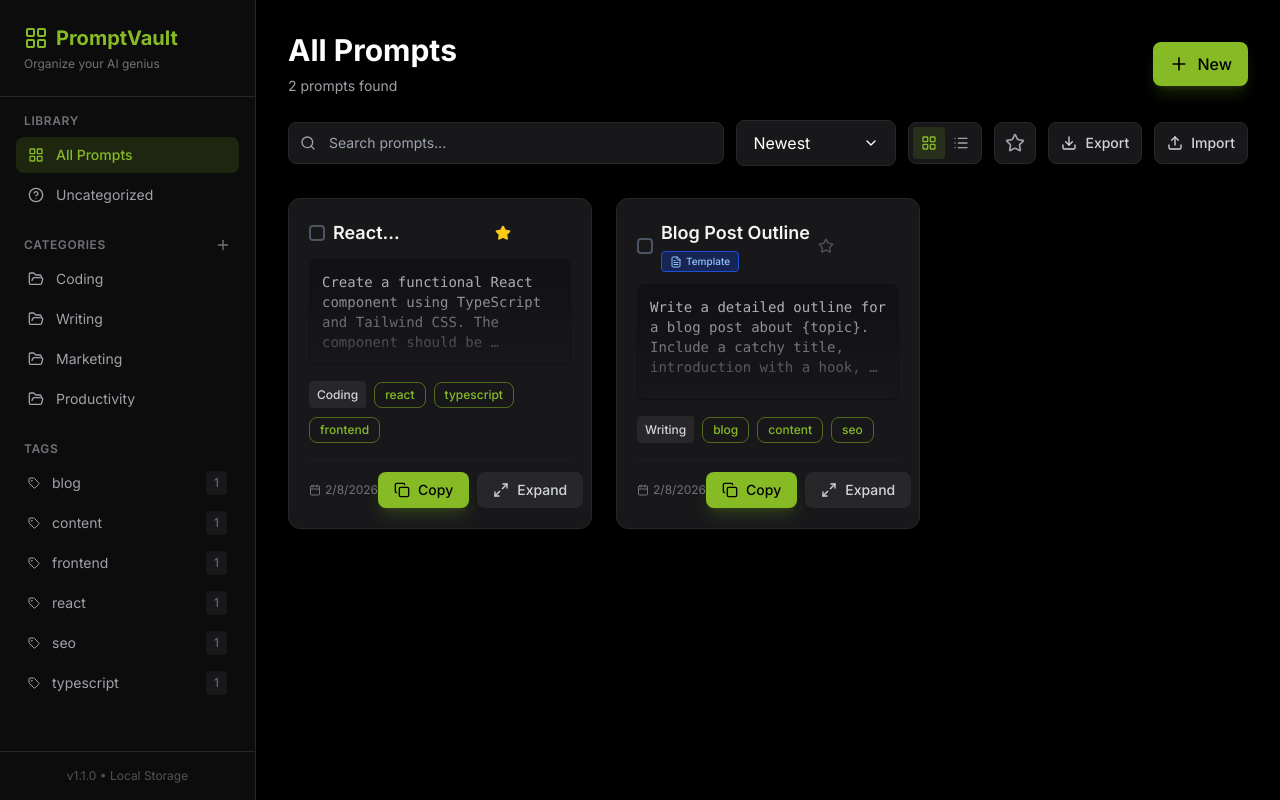
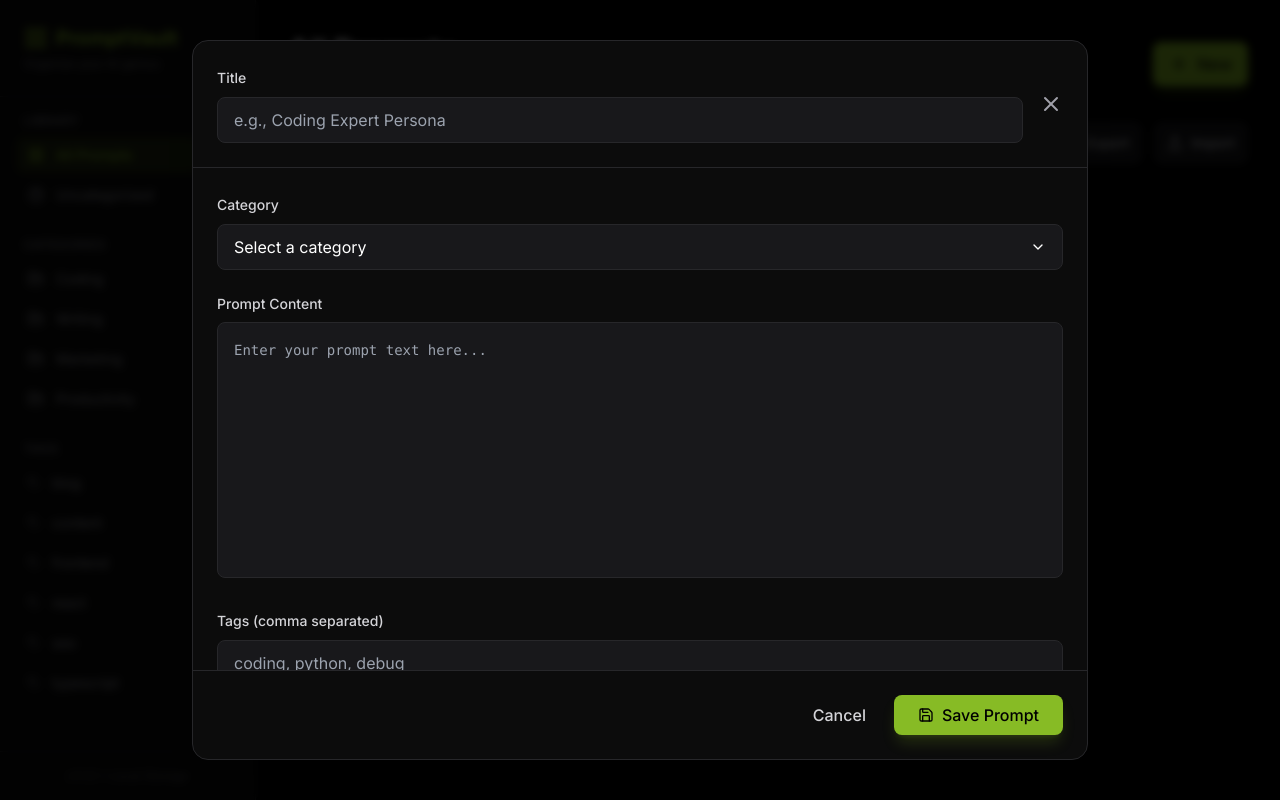
Before and after one commit to DochertyDev/PromptVault, a React (Vite) app: page / in a window 1280 px wide. Both pictures are taken after a click on the button "New". Built offline with nearby package versions, Linux system fonts and the light colour scheme.

Commit message:
New button fix

```diff
--- a/components/CombinedPromptModal.tsx
+++ b/components/CombinedPromptModal.tsx
@@ -39,7 +39,8 @@ export function CombinedPromptModal({
   const [isFavorite, setIsFavorite] = useState(false);
 
   useEffect(() => {
-    if (isOpen && prompt) {
+    if (isOpen) {
+      if (prompt) {
         setTitle(prompt.title);
         setContent(prompt.content);
         setCategoryId(prompt.categoryId);
@@ -48,12 +49,24 @@ export function CombinedPromptModal({
         setIsFavorite(prompt.isFavorite);
         setIsEditing(mode === 'edit'); // Set editing mode based on prop
         setCopied(false);
+      } else if (mode === 'edit') {
+        // Creating a new prompt
+        setTitle('');
+        setContent('');
+        setCategoryId('');
+        setTags('');
+        setIsTemplate(false);
+        setIsFavorite(false);
+        setIsEditing(true);
+        setCopied(false);
+      }
     }
   }, [isOpen, prompt, mode]);
 
-  if (!isOpen || !prompt) return null;
+  if (!isOpen) return null;
 
   const handleCopy = () => {
+    if (!prompt) return;
     if (prompt.isTemplate && onTemplateRequest) {
       onTemplateRequest(prompt);
     } else {
@@ -69,7 +82,7 @@ export function CombinedPromptModal({
       return;
     }
     onSave({
-      id: prompt.id,
+      id: prompt?.id,
       title,
       content,
       categoryId,
@@ -114,21 +127,23 @@ export function CombinedPromptModal({
               </div>
             ) : (
               <>
-                <h2 className="text-xl font-bold text-white mb-2">{prompt.title}</h2>
+                <h2 className="text-xl font-bold text-white mb-2">{prompt?.title || 'New Prompt'}</h2>
                 <div className="flex items-center gap-2 flex-wrap">
-                  {prompt.isTemplate && (
+                  {prompt?.isTemplate && (
                     <span className="inline-flex items-center gap-1 px-3 py-1 rounded-lg text-xs font-medium bg-blue-950 text-blue-300 border border-blue-700">
                       Template
                     </span>
                   )}
-                  {category && (
+                  {prompt && category && (
                     <span className="inline-flex items-center px-3 py-1 rounded-lg text-xs font-medium bg-black-200 text-zinc-300 border border-black-300">
                       {category.name}
                     </span>
                   )}
+                  {prompt && (
                     <span className="text-xs text-zinc-500">
                       {new Date(prompt.createdAt).toLocaleDateString()}
                     </span>
+                  )}
                 </div>
               </>
             )}
@@ -219,6 +234,8 @@ export function CombinedPromptModal({
           ) : (
             // View Mode
             <>
+              {prompt && (
+                <>
                   <div className="bg-black-200/50 rounded-lg p-6 border border-black-300">
                     <div className="text-zinc-200 whitespace-pre-wrap font-mono text-sm leading-relaxed">
                       {prompt.isTemplate
@@ -248,6 +265,8 @@ export function CombinedPromptModal({
                   )}
                 </>
               )}
+            </>
+          )}
         </div>
 
         {/* Footer */}
@@ -274,7 +293,7 @@ export function CombinedPromptModal({
                 Save Prompt
               </button>
             </>
-          ) : (
+          ) : prompt ? (
             <>
               <button
                 onClick={() => setIsEditing(true)}
@@ -304,7 +323,7 @@ export function CombinedPromptModal({
                 )}
               </button>
             </>
-          )}
+          ) : null}
         </div>
       </div>
     </div>
```
Lines whose indentation alone changed are shown as unchanged.
